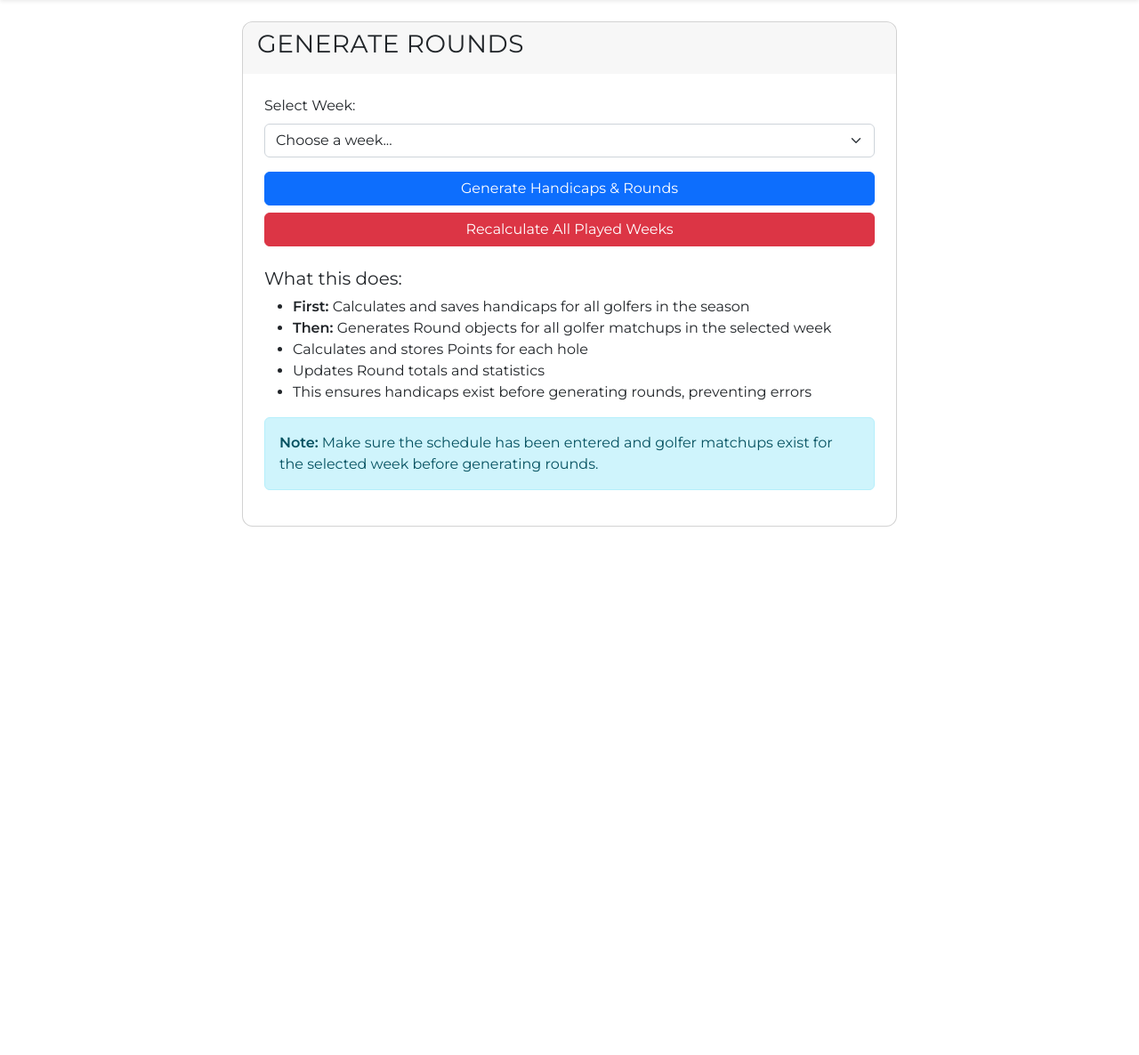
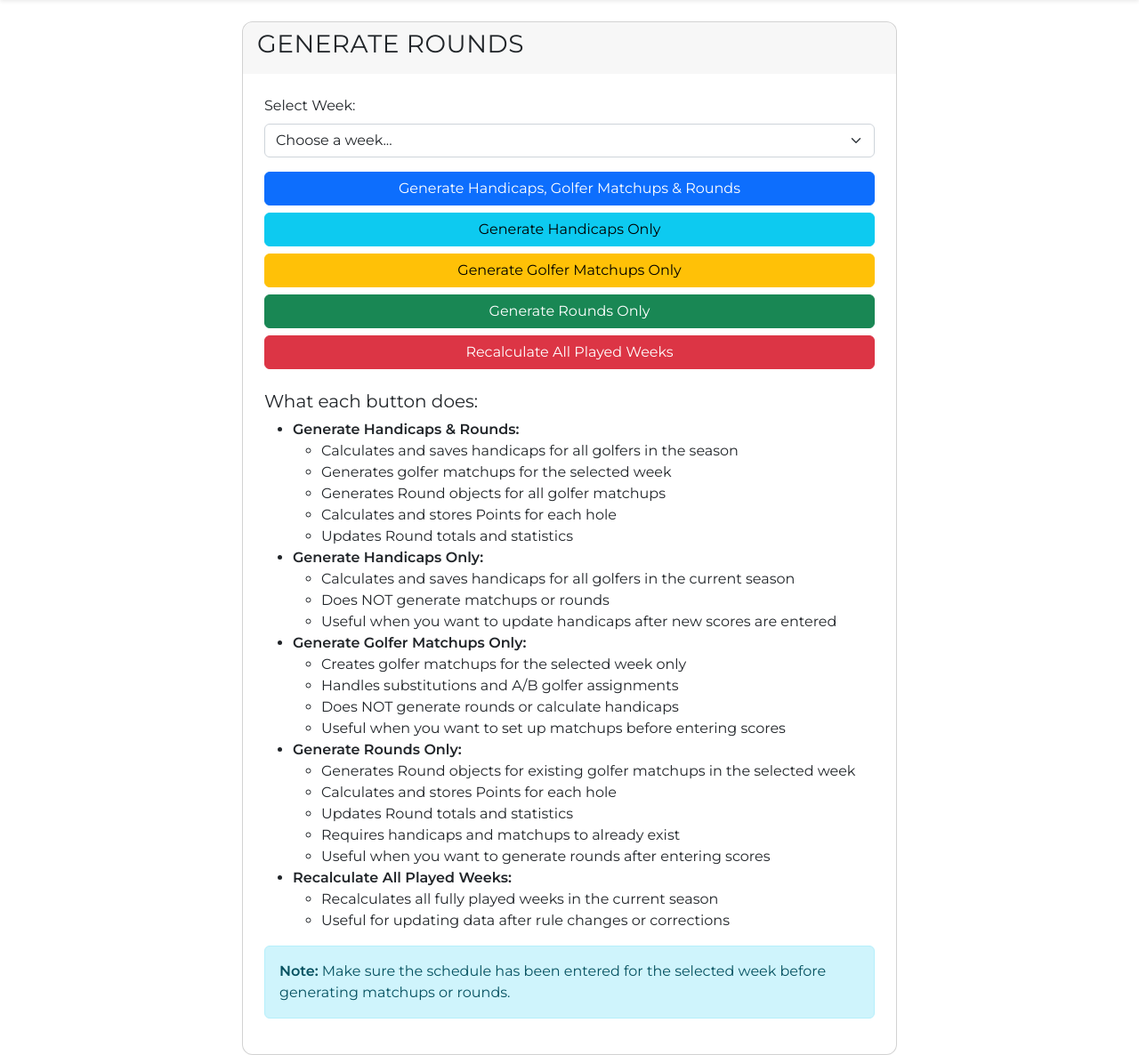
Before and after one commit to pmojo375/pyChatterboxgolf2, a Django app: template cbg/main/templates/generate_rounds.html in a window 1280 px wide. Shown: the part 56-1242 px from the top of the page at 89% size. Before the commit the page ends 648 px from the top, so only its background shows below. Run offline with Django 4.2, Linux system fonts and the light colour scheme; the template is opened without the code that fills it, so the values that code supplies are empty; some libraries are stand-ins or nearby versions.

Commit message:
Enhance generate_rounds_page view and template to support individual generation options
- Updated the `generate_rounds_page` view to include options for generating golfer matchups, handicaps, and rounds separately.
- Added new buttons in the `generate_rounds.html` template for each generation option, improving user control over the process.
- Enhanced the explanatory section to clarify the functionality of each button, ensuring users understand the implications of their selections.

```diff
--- a/cbg/main/templates/generate_rounds.html
+++ b/cbg/main/templates/generate_rounds.html
@@ -33,7 +33,23 @@
 
                         <div class="d-grid">
                             <button type="submit" class="btn btn-primary">
-                                Generate Handicaps & Rounds
+                                Generate Handicaps, Golfer Matchups & Rounds
+                            </button>
+                        </div>
+                        <!-- Individual step buttons -->
+                        <div class="d-grid mt-2">
+                            <button type="submit" name="generate_handicaps_only" value="1" class="btn btn-info">
+                                Generate Handicaps Only
+                            </button>
+                        </div>
+                        <div class="d-grid mt-2">
+                            <button type="submit" name="generate_matchups_only" value="1" class="btn btn-warning">
+                                Generate Golfer Matchups Only
+                            </button>
+                        </div>
+                        <div class="d-grid mt-2">
+                            <button type="submit" name="generate_rounds_only" value="1" class="btn btn-success">
+                                Generate Rounds Only
                             </button>
                         </div>
                         <!-- New button for recalculating all played weeks -->
@@ -45,17 +61,51 @@
                     </form>
 
                     <div class="mt-4">
-                        <h5>What this does:</h5>
+                        <h5>What each button does:</h5>
                         <ul>
-                            <li><strong>First:</strong> Calculates and saves handicaps for all golfers in the season</li>
-                            <li><strong>Then:</strong> Generates Round objects for all golfer matchups in the selected week</li>
-                            <li>Calculates and stores Points for each hole</li>
-                            <li>Updates Round totals and statistics</li>
-                            <li>This ensures handicaps exist before generating rounds, preventing errors</li>
+                            <li><strong>Generate Handicaps & Rounds:</strong>
+                                <ul>
+                                    <li>Calculates and saves handicaps for all golfers in the season</li>
+                                    <li>Generates golfer matchups for the selected week</li>
+                                    <li>Generates Round objects for all golfer matchups</li>
+                                    <li>Calculates and stores Points for each hole</li>
+                                    <li>Updates Round totals and statistics</li>
+                                </ul>
+                            </li>
+                            <li><strong>Generate Handicaps Only:</strong>
+                                <ul>
+                                    <li>Calculates and saves handicaps for all golfers in the current season</li>
+                                    <li>Does NOT generate matchups or rounds</li>
+                                    <li>Useful when you want to update handicaps after new scores are entered</li>
+                                </ul>
+                            </li>
+                            <li><strong>Generate Golfer Matchups Only:</strong>
+                                <ul>
+                                    <li>Creates golfer matchups for the selected week only</li>
+                                    <li>Handles substitutions and A/B golfer assignments</li>
+                                    <li>Does NOT generate rounds or calculate handicaps</li>
+                                    <li>Useful when you want to set up matchups before entering scores</li>
+                                </ul>
+                            </li>
+                            <li><strong>Generate Rounds Only:</strong>
+                                <ul>
+                                    <li>Generates Round objects for existing golfer matchups in the selected week</li>
+                                    <li>Calculates and stores Points for each hole</li>
+                                    <li>Updates Round totals and statistics</li>
+                                    <li>Requires handicaps and matchups to already exist</li>
+                                    <li>Useful when you want to generate rounds after entering scores</li>
+                                </ul>
+                            </li>
+                            <li><strong>Recalculate All Played Weeks:</strong>
+                                <ul>
+                                    <li>Recalculates all fully played weeks in the current season</li>
+                                    <li>Useful for updating data after rule changes or corrections</li>
+                                </ul>
+                            </li>
                         </ul>
 
                         <div class="alert alert-info">
-                            <strong>Note:</strong> Make sure the schedule has been entered and golfer matchups exist for the selected week before generating rounds.
+                            <strong>Note:</strong> Make sure the schedule has been entered for the selected week before generating matchups or rounds.
                         </div>
                     </div>
                 </div>
```
Also changed, not shown: cbg/main/views.py (+69 -1 lines).
